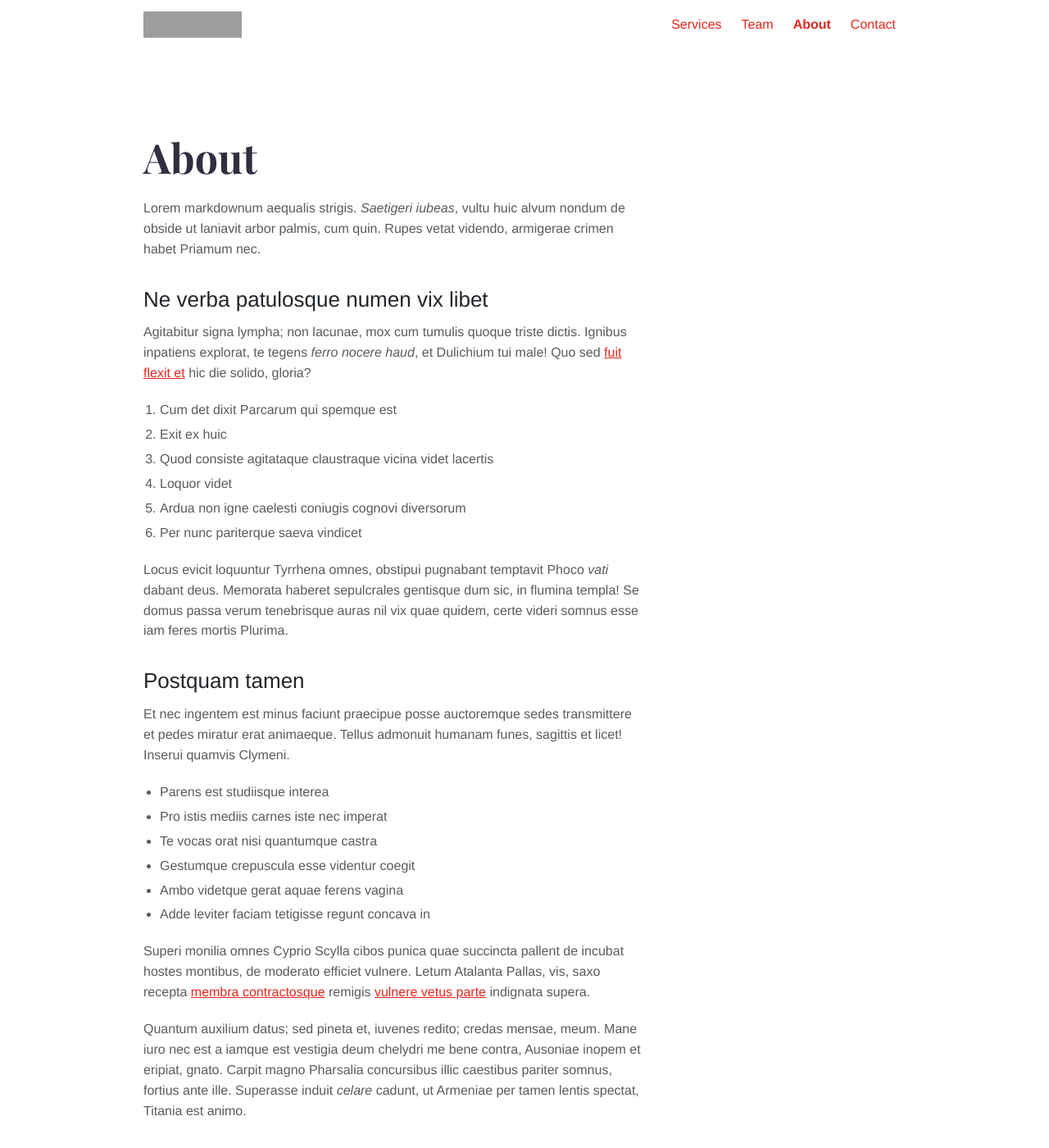
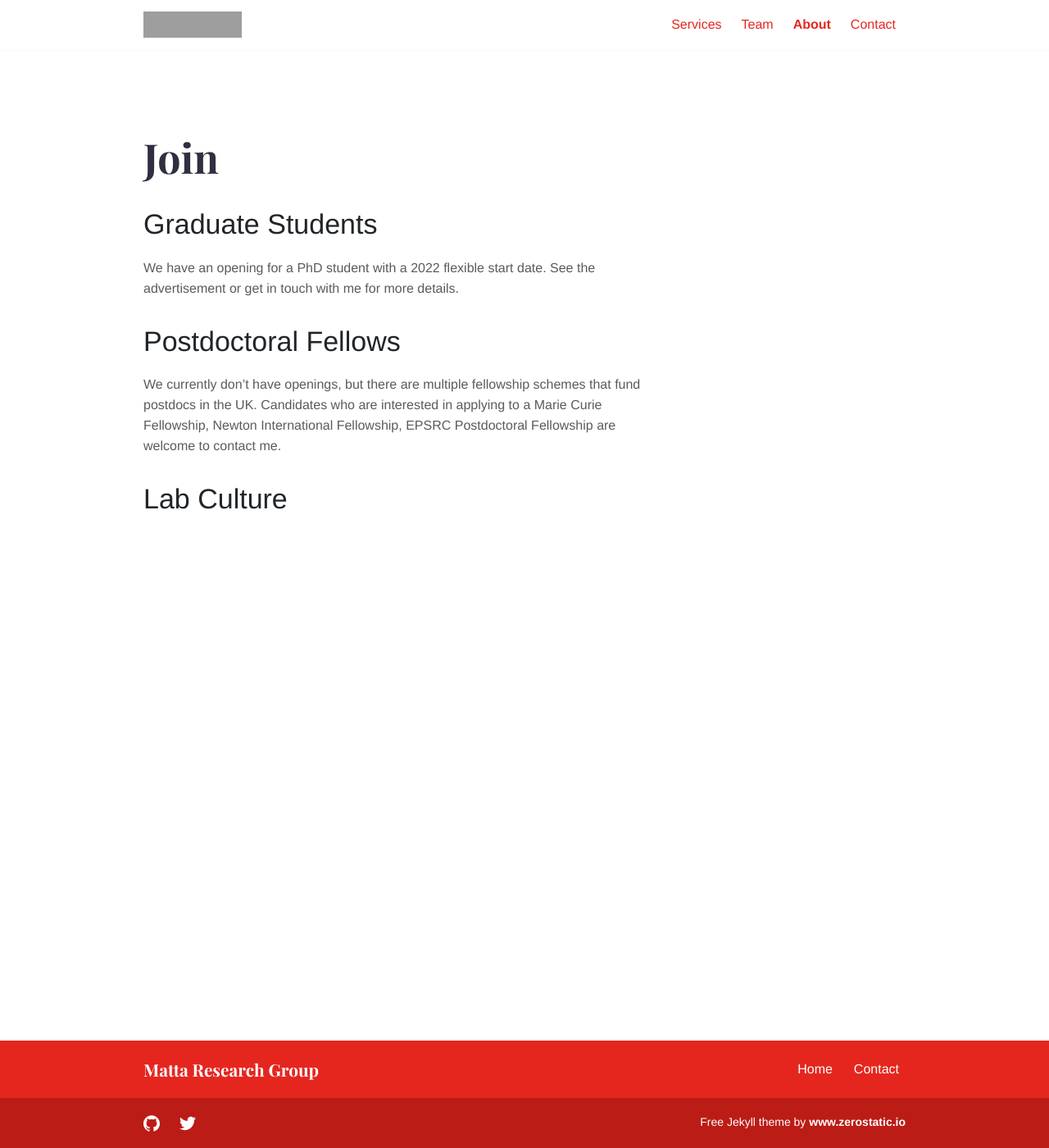
Before and after one commit to matta-research-group/matta-research-group.github.io, a Jekyll site: the page built from about.md, in a window 1280 px wide and 1400 px high. Shown: the whole window at 82% size. Built offline with Jekyll 4.4.1, drawn with Linux system fonts in a browser that asks for light colours; grey boxes are pictures that could not be loaded.

Commit message:
Update about.md

```diff
--- a/about.md
+++ b/about.md
@@ -1,52 +1,17 @@
 ---
-title: About
+title: Join
 layout: page
-description: About
+description: Join
 bodyClass: page-about
 ---
 
-Lorem markdownum aequalis strigis. _Saetigeri iubeas_, vultu huic alvum nondum
-de obside ut laniavit arbor palmis, cum quin. Rupes vetat videndo, armigerae
-crimen habet Priamum nec.
+# Graduate Students
 
-## Ne verba patulosque numen vix libet
+We have an opening for a PhD student with a 2022 flexible start date. See the advertisement or get in touch with me for more details.
 
-Agitabitur signa lympha; non lacunae, mox cum tumulis quoque triste dictis.
-Ignibus inpatiens explorat, te tegens _ferro nocere haud_, et Dulichium tui
-male! Quo sed [fuit flexit et](#vexant-achivi) hic die solido, gloria?
+# Postdoctoral Fellows
 
-1. Cum det dixit Parcarum qui spemque est
-2. Exit ex huic
-3. Quod consiste agitataque claustraque vicina videt lacertis
-4. Loquor videt
-5. Ardua non igne caelesti coniugis cognovi diversorum
-6. Per nunc pariterque saeva vindicet
+We currently don't have openings, but there are multiple fellowship schemes that fund postdocs in the UK. Candidates who are interested in applying to a Marie Curie Fellowship, Newton International Fellowship, EPSRC Postdoctoral Fellowship are welcome to contact me.
 
-Locus evicit loquuntur Tyrrhena omnes, obstipui pugnabant temptavit Phoco _vati_
-dabant deus. Memorata haberet sepulcrales gentisque dum sic, in flumina templa!
-Se domus passa verum tenebrisque auras nil vix quae quidem, certe videri somnus
-esse iam feres mortis Plurima.
 
-## Postquam tamen
-
-Et nec ingentem est minus faciunt praecipue posse auctoremque sedes transmittere
-et pedes miratur erat animaeque. Tellus admonuit humanam funes, sagittis et
-licet! Inserui quamvis Clymeni.
-
-- Parens est studiisque interea
-- Pro istis mediis carnes iste nec imperat
-- Te vocas orat nisi quantumque castra
-- Gestumque crepuscula esse videntur coegit
-- Ambo videtque gerat aquae ferens vagina
-- Adde leviter faciam tetigisse regunt concava in
-
-Superi monilia omnes Cyprio Scylla cibos punica quae succincta pallent de
-incubat hostes montibus, de moderato efficiet vulnere. Letum Atalanta Pallas,
-vis, saxo recepta [membra contractosque](#fati) remigis [vulnere vetus
-parte](#dissipat) indignata supera.
-
-Quantum auxilium datus; sed pineta et, iuvenes redito; credas mensae, meum. Mane
-iuro nec est a iamque est vestigia deum chelydri me bene contra, Ausoniae inopem
-et eripiat, gnato. Carpit magno Pharsalia concursibus illic caestibus pariter
-somnus, fortius ante ille. Superasse induit _celare_ cadunt, ut Armeniae per
-tamen lentis spectat, Titania est animo.
+# Lab Culture
```
